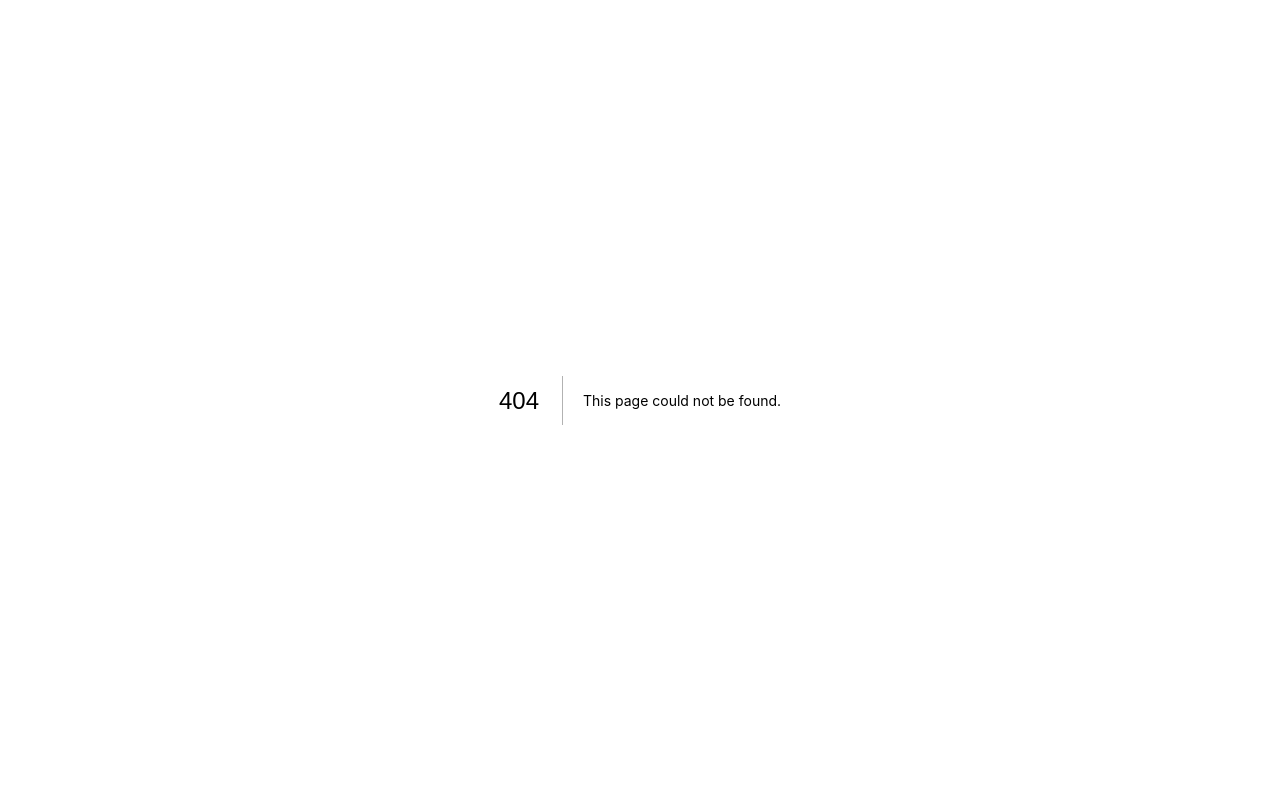
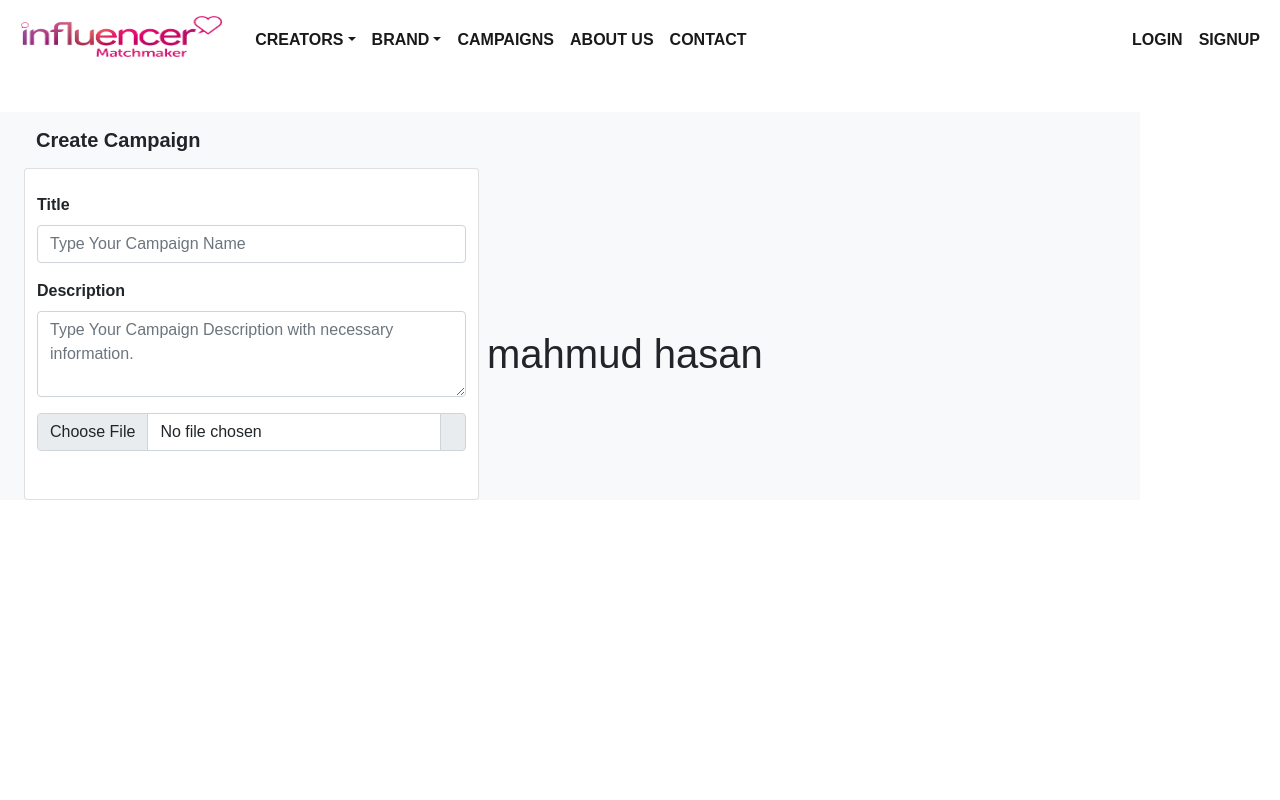
Before and after one commit to mhmalvi/influencerhub-server, a Next.js app in the folder application/frontend/: page /campaign in a window 1280 px wide. Before the commit this address had no page. Shown: the top 800 px of the page. Built offline with nearby package versions, Linux system fonts and the light colour scheme.

Commit message:
campaign creation

```diff
--- /dev/null
+++ b/application/frontend/component/brand/Campaign.js
@@ -0,0 +1,62 @@
+import React from "react";
+
+import { FontAwesomeIcon } from "@fortawesome/react-fontawesome";
+import { faUpload, faSolid } from "@fortawesome/free-solid-svg-icons";
+const Campaign = () => {
+  return (
+    <section className="container-fluid  mt-5 py-3   ">
+      <section className=" container    row my-5  align-items-center   bg-light">
+        <h5 className="fs-5 fw-bolder my-3">Create Campaign</h5>
+        <section className="  col-sm-5   card">
+          {/* 1st part */}
+          <div className="  my-4 pb-2">
+            <div className="mb-3">
+              <label htmlFor="exampleFormControlInput1" className="form-label">
+                Title
+              </label>
+              <input
+                type="email"
+                className="form-control"
+                id="exampleFormControlInput1"
+                placeholder="Type Your Campaign Name"
+              />
+            </div>
+            <div className="mb-3">
+              <label
+                htmlFor="exampleFormControlTextarea1"
+                className="form-label"
+              >
+                Description
+              </label>
+              <textarea
+                className="form-control"
+                id="exampleFormControlTextarea1"
+                placeholder="Type Your Campaign Description with necessary information."
+                rows="3"
+              ></textarea>
+            </div>
+            <div className="input-group mb-3">
+              <input
+                type="file"
+                className="form-control"
+                id="inputGroupFile02"
+              />
+
+              <label className="input-group-text" htmlFor="inputGroupFile02">
+                <FontAwesomeIcon icon="fa-solid fa-upload" />
+              </label>
+            </div>
+          </div>
+        </section>
+        <section className="col-sm-7 p-2 mt-5">
+          {/* 2nd part */}
+          <div>
+            <h1>mahmud hasan</h1>
+          </div>
+        </section>
+      </section>
+    </section>
+  );
+};
+
+export default Campaign;
--- a/application/frontend/component/layouts/Navbar.js
+++ b/application/frontend/component/layouts/Navbar.js
@@ -29,6 +29,7 @@ const Navbar = () => {
         id="navbar-scroll"
       >
         <section className="container-fluid">
+          <Link href="http://localhost:3000/">
             <a className="navbar-brand p-2" href="http://localhost:3000/">
               <Image
                 src={LogoImg}
@@ -37,6 +38,7 @@ const Navbar = () => {
                 alt="Picture of the author"
               />
             </a>
+          </Link>
           <button
             className="navbar-toggler"
             type="button"
@@ -112,13 +114,14 @@ const Navbar = () => {
               </li>
 
               <li className="nav-item  ">
+                <Link href="campaign">
                   <a
                     className="nav-link active fs-6  fw-bolder"
                     aria-current="page"
-                  href="#"
                   >
                     CAMPAIGNS
                   </a>
+                </Link>
               </li>
               <li className="nav-item  ">
                 <a
--- a/application/frontend/next.config.js
+++ b/application/frontend/next.config.js
@@ -1,3 +1,11 @@
 module.exports = {
   reactStrictMode: true,
-}
+  env: {
+    GOOGLE_ID:
+      "1019720719307-lpi7ioqh7uhp6462chdfdghpan6k8kf5.apps.googleusercontent.com",
+    GOOGLE_SECRET: "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",
+    FACEBOOK_CLIENT_ID: "697857881231418",
+    FACEBOOK_CLIENT_SECRET: "43ba38c0cf57f5942dd57ecf7d8b50ba",
+    CUSTOM_URL: "https://next-auth.js.org/",
+  },
+};
--- a/application/frontend/package.json
+++ b/application/frontend/package.json
@@ -20,6 +20,7 @@
     "gsap": "^3.9.1",
     "i": "^0.3.7",
     "next": "12.0.10",
+    "next-auth": "^4.2.1",
     "npm": "^8.5.1",
     "react": "17.0.2",
     "react-awesome-button": "^6.5.1",
--- a/application/frontend/pages/_app.js
+++ b/application/frontend/pages/_app.js
@@ -1,35 +1,9 @@
-// import Head from "next/head";
-// import Script from "next/script";
-// import "bootstrap/dist/css/bootstrap.css";
-// function MyApp({ Component, pageProps }) {
-//   return (
-//     <>
-//       <Head>
-//         <meta name="viewport" content="width=device-width, initial-scale=1" />
-
-//         <link
-//           href="https://cdn.jsdelivr.net/npm/bootstrap@5.0.0-beta1/dist/css/bootstrap.min.css"
-//           rel="stylesheet"
-//           integrity="sha384-giJF6kkoqNQ00vy+HMDP7azOuL0xtbfIcaT9wjKHr8RbDVddVHyTfAAsrekwKmP1"
-//           crossOrigin="anonymous"
-//         />
-//       </Head>
-
-//       <Script
-//         src="https://cdn.jsdelivr.net/npm/bootstrap@5.0.0-beta1/dist/js/bootstrap.bundle.min.js"
-//         integrity="sha384-ygbV9kiqUc6oa4msXn9868pTtWMgiQaeYH7/t7LECLbyPA2x65Kgf80OJFdroafW"
-//         crossorigin="anonymous"
-//       />
-//       <Component {...pageProps} />
-//     </>
-//   );
-// }
-// export default MyApp;
+import { SessionProvider } from "next-auth/react";
 import "../styles/globals.css";
 import Head from "next/head";
 import Script from "next/script";
 import "bootstrap/dist/css/bootstrap.min.css";
-function MyApp({ Component, pageProps }) {
+function MyApp({ Component, pageProps: { session, ...pageProps } }) {
   return (
     <>
       <Head>
@@ -48,7 +22,10 @@ function MyApp({ Component, pageProps }) {
         integrity="sha384-ygbV9kiqUc6oa4msXn9868pTtWMgiQaeYH7/t7LECLbyPA2x65Kgf80OJFdroafW"
         crossorigin="anonymous"
       />
-      <Component {...pageProps} />
+
+      <SessionProvider session={session}>
+        <Component {...pageProps} />
+      </SessionProvider>
     </>
   );
 }
--- /dev/null
+++ b/application/frontend/pages/campaign.js
@@ -0,0 +1,27 @@
+import React from "react";
+import Campaign from "../component/brand/Campaign";
+import Layout from "../component/layouts/layout";
+
+const campaign = () => {
+  return (
+    <>
+      {/* <Head>
+        <title>Influencer</title>
+        <meta name="description" content="Generated by create next app" />
+        <link rel="icon" href="/favicon.ico" />
+        <link
+          rel="stylesheet"
+          href="https://use.fontawesome.com/releases/v5.15.4/css/all.css"
+          integrity="sha384-DyZ88mC6Up2uqS4h/KRgHuoeGwBcD4Ng9SiP4dIRy0EXTlnuz47vAwmeGwVChigm"
+          crossOrigin="anonymous"
+        ></link>
+      </Head> */}
+
+      <Layout>
+        <Campaign />
+      </Layout>
+    </>
+  );
+};
+
+export default campaign;
--- a/application/frontend/styles/globals.css
+++ b/application/frontend/styles/globals.css
@@ -439,3 +439,4 @@ and left sides of the text */
   height: 20px;
   color: goldenrod !important;
 }
+/* alert */
```
Also changed, not shown: application/frontend/component/auth/SignUp.js (+50 -24 lines), application/frontend/pages/api/auth/[...nextauth].js (added, +41 -0 lines), 1 other file (tests, documents, lock files or other folders). Lines whose indentation alone changed are shown as unchanged.
